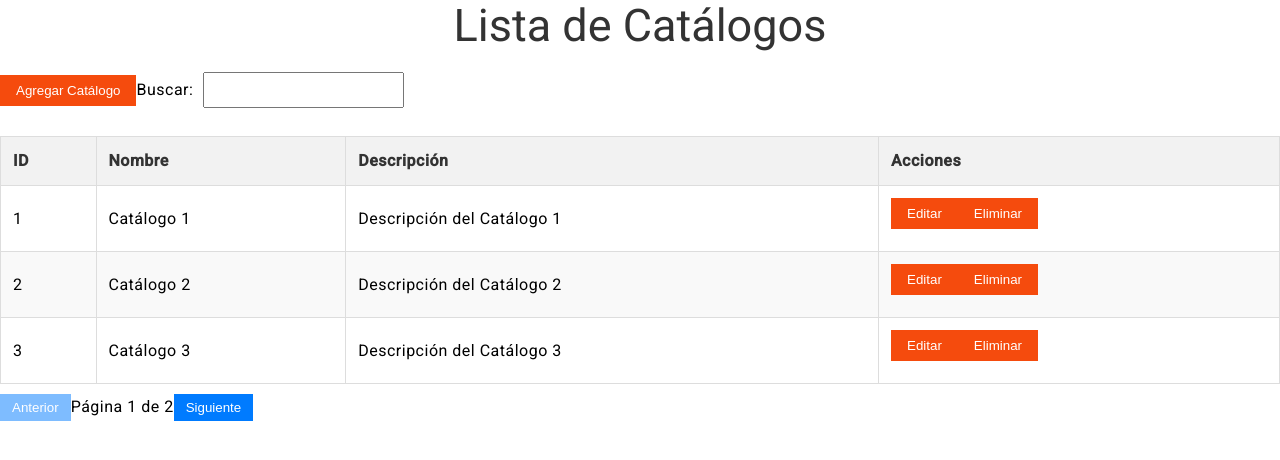
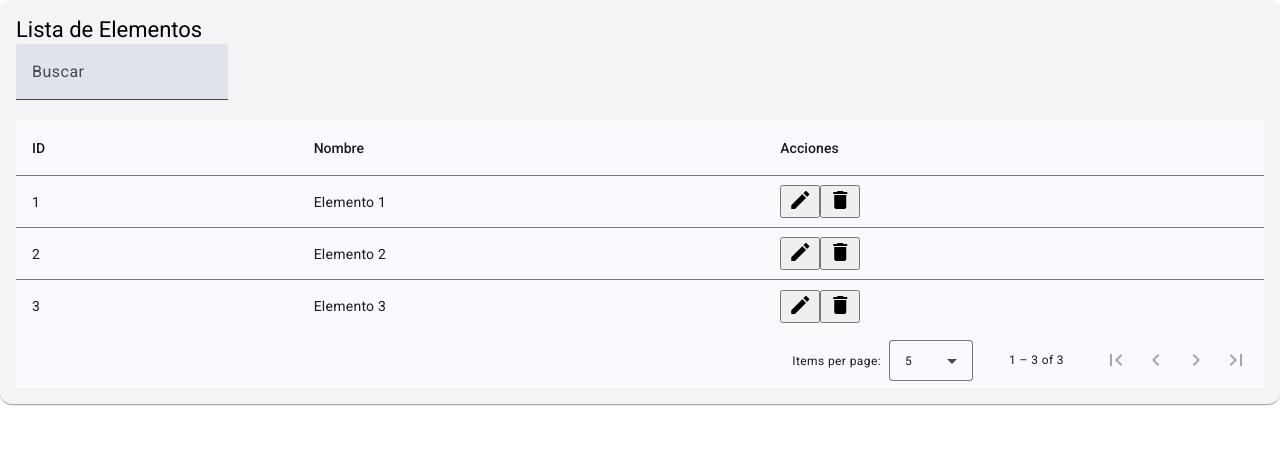
Before and after one commit to PcaJosue/portfolio-yavirac-fronted, an Angular app: page /catalogos in a window 1280 px wide. Shown: the top 460 px of the page. Built offline with nearby package versions, Linux system fonts and the light colour scheme.

Commit message:
Tabla crud con angular

```diff
--- a/src/app/componentes/catalogos/catalogos.component.html
+++ b/src/app/componentes/catalogos/catalogos.component.html
@@ -1,36 +1,45 @@
-<div>
-  <h2>Lista de Catálogos</h2>
 
-  <button (click)="agregarCatalogo()">Agregar Catálogo</button>
+<mat-card>
+  <mat-card-header>
+    <mat-card-title>Lista de Elementos</mat-card-title>
+  </mat-card-header>
+  <mat-card-content>
+    <mat-form-field>
+      <input matInput (keyup)="applyFilter($event)" placeholder="Buscar">
+    </mat-form-field>
 
-  <label for="search">Buscar:</label>
-  <input type="text" id="search" [(ngModel)]="filtro" (input)="buscarCatalogos()">
+    <table mat-table [dataSource]="dataSource" matSort>
 
-  <table>
-    <thead>
-      <tr>
-        <th>ID</th>
-        <th>Nombre</th>
-        <th>Descripción</th>
-        <th>Acciones</th>
-      </tr>
-    </thead>
-    <tbody>
-      <tr *ngFor="let catalogo of catalogos | slice:(paginaActual-1)*3:paginaActual*3">
-        <td>{{ catalogo.id }}</td>
-        <td>{{ catalogo.nombre }}</td>
-        <td>{{ catalogo.descripcion }}</td>
-        <td>
-          <button (click)="editarCatalogo(catalogo)">Editar</button>
-          <button (click)="eliminarCatalogo(catalogo.id)">Eliminar</button>
+      <!-- Columnas de la tabla -->
+      <ng-container matColumnDef="id">
+        <th mat-header-cell *matHeaderCellDef mat-sort-header>ID</th>
+        <td mat-cell *matCellDef="let element">{{element.id}}</td>
+      </ng-container>
+
+      <ng-container matColumnDef="nombre">
+        <th mat-header-cell *matHeaderCellDef mat-sort-header>Nombre</th>
+        <td mat-cell *matCellDef="let element">{{element.nombre}}</td>
+      </ng-container>
+
+      <!-- Otras columnas si las hay -->
+
+      <!-- Columna de botones -->
+      <ng-container matColumnDef="acciones">
+        <th mat-header-cell *matHeaderCellDef>Acciones</th>
+        <td mat-cell *matCellDef="let element">
+          <button mat-icon-button (click)="editar(element)">
+            <mat-icon>edit</mat-icon>
+          </button>
+          <button mat-icon-button (click)="eliminar(element)">
+            <mat-icon>delete</mat-icon>
+          </button>
         </td>
-      </tr>
-    </tbody>
-  </table>
+      </ng-container>
 
-  <div class="pagination">
-    <button [disabled]="paginaActual === 1" (click)="cambiarPagina(paginaActual - 1)">Anterior</button>
-    <span>Página {{ paginaActual }} de {{ totalPaginas }}</span>
-    <button [disabled]="paginaActual === totalPaginas" (click)="cambiarPagina(paginaActual + 1)">Siguiente</button>
-  </div>
-</div>
+      <tr mat-header-row *matHeaderRowDef="displayedColumns"></tr>
+      <tr mat-row *matRowDef="let row; columns: displayedColumns;"></tr>
+    </table>
+
+    <mat-paginator [pageSizeOptions]="[5, 10, 20]" showFirstLastButtons></mat-paginator>
+  </mat-card-content>
+</mat-card>
--- a/src/app/componentes/catalogos/catalogos.component.scss
+++ b/src/app/componentes/catalogos/catalogos.component.scss
@@ -1,95 +1,39 @@
 
-// Estilos para el título
-    h2 {
-        text-align: center;
-      color: #333;
-      margin-bottom: 20px;
+.mat-card {
+  margin: 20px;
+  width: 80%;
+  max-width: 800px;
 }
 
-    // Estilos para el botón Agregar Catálogo
-    button {
-      padding: 8px 16px;
-      background-color: #f54b0d;
-      color: white;
-      border: none;
-      cursor: pointer;
-      margin-bottom: 10px;
-
-      &:hover {
-        background-color: hsl(0, 74%, 15%);
-      }
+.mat-card-title {
+  font-size: 1.5rem;
+  font-weight: bold;
 }
 
-    // Estilos para el campo de búsqueda
-    label {
-      margin-right: 10px;
+.mat-form-field {
+  margin-bottom: 15px;
+  width: 100%;
 }
 
-    input[type="text"] {
-      padding: 8px;
-      font-size: 14px;
+.mat-table {
+  width: 100%;
+  overflow: auto;
 }
 
-    // Estilos para la tabla
-    table {
-      width: 100%;
-      border-collapse: collapse;
-      margin-top: 20px;
-
-      th, td {
-        border: 1px solid #ddd;
-        padding: 12px;
+.mat-header-cell, .mat-cell {
+  padding: 10px;
   text-align: left;
 }
 
-      th {
-        background-color: #f2f2f2;
-        color: #333;
+.mat-row:hover {
+  background-color: #f0f0f0;
 }
 
-      tr:nth-child(even) {
-        background-color: #f9f9f9;
+.mat-paginator {
+  justify-content: center;
+  margin-top: 15px;
 }
 
-      tr:hover {
-        background-color: #f1f1f1;
+button.mat-raised-button {
+  margin-bottom: 15px;
 }
-
-      // Estilos para las acciones de editar y eliminar
-      .acciones {
-        button {
-          padding: 6px 10px;
-          margin-right: 5px;
-          cursor: pointer;
-          background-color: #28a745;
-          color: white;
-          border: none;
-
-          &:hover {
-            background-color: #218838;
-          }
-        }
-      }
-    }
-
-    // Estilos para la paginación
-    .pagination {
-      margin-top: 10px;
-
-      button {
-        padding: 6px 12px;
-        background-color: #007bff;
-        color: white;
-        border: none;
-        cursor: pointer;
-
-        &:disabled {
-          opacity: 0.5;
-          cursor: not-allowed;
-        }
-
-        &:hover:not(:disabled) {
-          background-color: #0c00b3a9;
-        }
-      }
-    }
--- a/src/app/componentes/catalogos/catalogos.component.ts
+++ b/src/app/componentes/catalogos/catalogos.component.ts
@@ -1,9 +1,14 @@
-import { Component, OnInit } from '@angular/core';
+// catalogos.component.ts
 
-interface Catalogo {
+import { Component, ViewChild, AfterViewInit } from '@angular/core';
+import { MatTableDataSource } from '@angular/material/table';
+import { MatPaginator } from '@angular/material/paginator';
+import { MatSort } from '@angular/material/sort';
+
+export interface Elemento {
   id: number;
   nombre: string;
-  descripcion: string;
+  // otras propiedades si las hay
 }
 
 @Component({
@@ -11,74 +16,44 @@ interface Catalogo {
   templateUrl: './catalogos.component.html',
   styleUrls: ['./catalogos.component.scss']
 })
-export class CatalogosComponent implements OnInit {
-  catalogos: Catalogo[] = [
-    { id: 1, nombre: 'Catálogo 1', descripcion: 'Descripción del Catálogo 1' },
-    { id: 2, nombre: 'Catálogo 2', descripcion: 'Descripción del Catálogo 2' },
-    { id: 3, nombre: 'Catálogo 3', descripcion: 'Descripción del Catálogo 3' },
-    { id: 4, nombre: 'Catálogo 4', descripcion: 'Descripción del Catálogo 4' },
-    { id: 5, nombre: 'Catálogo 5', descripcion: 'Descripción del Catálogo 5' }
+export class CatalogosComponent implements AfterViewInit {
+  dataSource: MatTableDataSource<Elemento>;
+  displayedColumns: string[] = ['id', 'nombre', 'acciones'];
+
+  // Ejemplo de datos (simulados o de un servicio)
+  elementos: Elemento[] = [
+    { id: 1, nombre: 'Elemento 1' },
+    { id: 2, nombre: 'Elemento 2' },
+    { id: 3, nombre: 'Elemento 3' },
+    // más elementos
   ];
-  paginaActual: number = 1;
-  totalPaginas: number = 1;
-  filtro: string = '';
 
-  constructor() {}
+  @ViewChild(MatPaginator) paginator: MatPaginator;
+  @ViewChild(MatSort) sort: MatSort;
 
-  ngOnInit(): void {
-    this.calcularTotalPaginas();
+  constructor() {
+    this.dataSource = new MatTableDataSource(this.elementos);
   }
 
-  calcularTotalPaginas() {
-    this.totalPaginas = Math.ceil(this.catalogos.length / 3); // Suponiendo que hay 3 elementos por página inicialmente
+  ngAfterViewInit(): void {
+    this.dataSource.paginator = this.paginator;
+    this.dataSource.sort = this.sort;
   }
 
-  cambiarPagina(pagina: number) {
-    if (pagina >= 1 && pagina <= this.totalPaginas) {
-      this.paginaActual = pagina;
+  applyFilter(event: Event) {
+    const filterValue = (event.target as HTMLInputElement).value;
+    this.dataSource.filter = filterValue.trim().toLowerCase();
+
+    if (this.dataSource.paginator) {
+      this.dataSource.paginator.firstPage();
     }
   }
 
-  buscarCatalogos() {
-    // Implementación básica de búsqueda por nombre y descripción
-    const filtroMinusculas = this.filtro.toLowerCase();
-    this.catalogos = [
-      { id: 1, nombre: 'Catálogo 1', descripcion: 'Descripción del Catálogo 1' },
-      { id: 2, nombre: 'Catálogo 2', descripcion: 'Descripción del Catálogo 2' },
-      { id: 3, nombre: 'Catálogo 3', descripcion: 'Descripción del Catálogo 3' },
-      { id: 4, nombre: 'Catálogo 4', descripcion: 'Descripción del Catálogo 4' },
-      { id: 5, nombre: 'Catálogo 5', descripcion: 'Descripción del Catálogo 5' }
-    ].filter(catalogo =>
-      catalogo.nombre.toLowerCase().includes(filtroMinusculas) ||
-      catalogo.descripcion.toLowerCase().includes(filtroMinusculas)
-    );
-    this.calcularTotalPaginas(); // Recalculamos el total de páginas después de aplicar el filtro
-    this.paginaActual = 1; // Resetamos a la primera página al buscar
+  editar(elemento: Elemento) {
+    // Lógica para editar un elemento
   }
 
-  editarCatalogo(catalogo: Catalogo) {
-    console.log('Editar:', catalogo);
-    // Implementar lógica de edición aquí
-  }
-
-  eliminarCatalogo(id: number) {
-    console.log('Eliminar ID:', id);
-    // Implementar lógica de eliminación aquí
-    // Por ejemplo, eliminar el catálogo del array this.catalogos
-    this.catalogos = this.catalogos.filter(catalogo => catalogo.id !== id);
-    this.calcularTotalPaginas(); // Recalculamos el total de páginas después de eliminar
-  }
-
-  agregarCatalogo() {
-    // Implementar lógica para agregar un nuevo catálogo
-    const nuevoCatalogo: Catalogo = {
-      id: this.catalogos.length + 1, // Generar un nuevo ID basado en el tamaño actual del array
-      nombre: 'Nuevo Catálogo',
-      descripcion: 'Descripción del Nuevo Catálogo'
-    };
-
-    this.catalogos.push(nuevoCatalogo);
-    this.calcularTotalPaginas(); // Recalculamos el total de páginas después de agregar
-    this.paginaActual = Math.ceil(this.catalogos.length / 3); // Mover la página actual a la última página después de agregar
+  eliminar(elemento: Elemento) {
+    // Lógica para eliminar un elemento
   }
 }
```
Also changed, not shown: src/app/app.module.ts (+15 -6 lines). Lines whose indentation alone changed are shown as unchanged.
